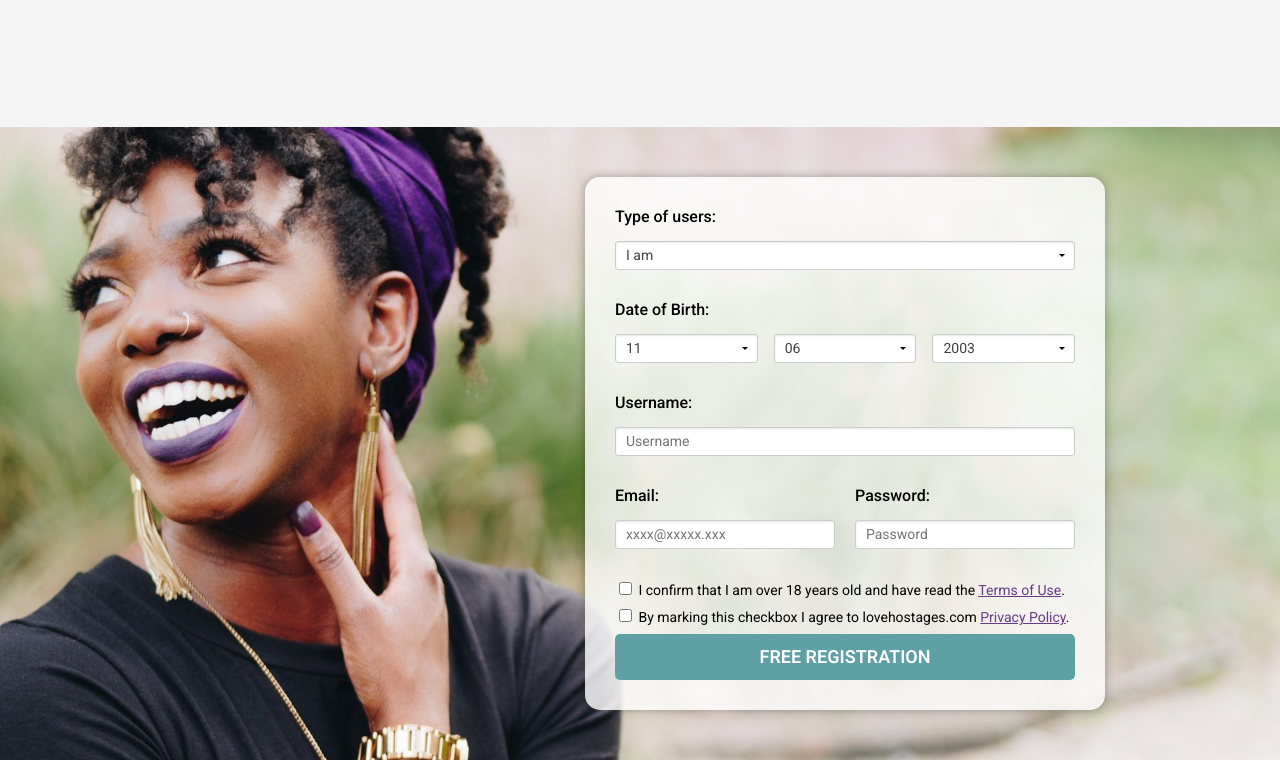
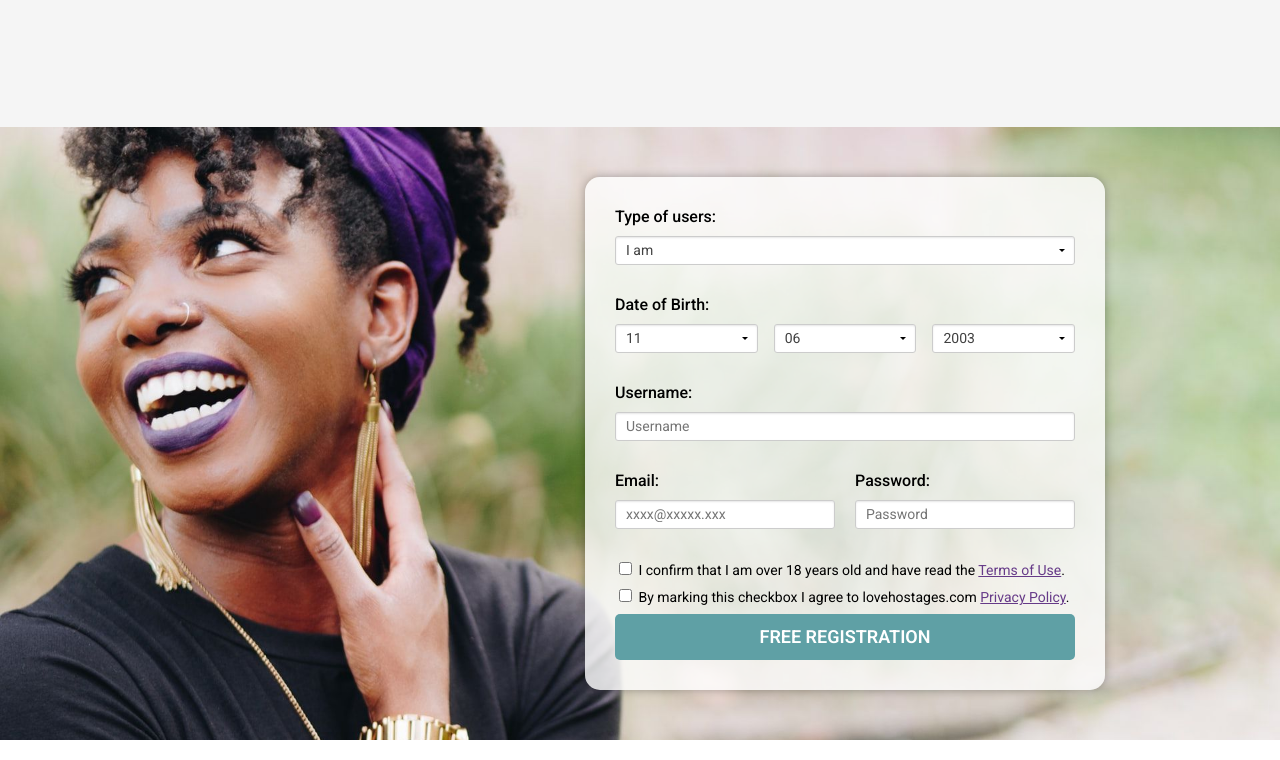
Before and after one commit to RomanVinichenko/taskPage, a website: page app/index.html in a window 1280 px wide. Shown: the part 2815-3575 px from the top of the page. Drawn offline with nearby package versions, Linux system fonts and the light colour scheme.

Commit message:
edit form

```diff
--- a/app/index.html
+++ b/app/index.html
@@ -392,15 +392,17 @@
     <div class="container">
       <h1 class="title sr-only" >Form</h1>
       <form class="form">
-        <label class="form__label" >Type of users:</label>
-        <select class="form__person field" >
+        <label class="form__label" >Type of users:
+          <select class="form__person field" id="person">
             <option value selected="selected" disabled>I am</option>
             <option value="MAN">Man</option>
             <option value="WOMAN">Woman</option>
           </select>
-        <label class="form__label">Date of Birth:</label>
+        </label>
+
+        <label class="form__label">Date of Birth:
         <div class="form__date-inner">
-          <select class="form__date field">
+          <select class="form__date field" id="day">
             <option value="Day">Day</option>
             <option value="1">01</option>
             <option value="2">02</option>
@@ -434,7 +436,7 @@
             <option value="30">30</option>
             <option value="31">31</option>
           </select>
-          <select class="form__date field">
+          <select class="form__date field" id="month">
             <option value="Month">Month</option>
             <option value="1">01</option>
             <option value="2">02</option>
@@ -449,7 +451,7 @@
             <option value="11">11</option>
             <option value="12">12</option>
           </select>
-          <select class="form__date field">
+          <select class="form__date field" id="year">
             <option value="Year">Year</option>
             <option value="2003" selected="selected">2003</option>
             <option value="2002">2002</option>
@@ -517,31 +519,40 @@
             <option value="1940">1940</option>
           </select>
         </div>
-        <label class="form__label" >Username:</label>
+        </label>
+        <label class="form__label" >Username:
           <input
             class="form__username field"
             type="text"
+            id="username"
             placeholder="Username"
             required
           />
+        </label>
         <div class="form__info-inner">
           <div class="form__email">
-            <label class="form__label" >Email:</label>
+            <label class="form__label" >Email:
               <input
                 class="form__username field"
                 type="email"
+                id="email"
                 placeholder="xxxx@xxxxx.xxx"
                 required
               />
+            </label>
+
           </div>
           <div class="form__pass">
-            <label class="form__label" >Password:</label>
+            <label class="form__label" >Password:
               <input
                 class="form__username field"
                 type="password"
+                id="password"
                 placeholder="Password"
                 required
               />
+            </label>
+
           </div>
         </div>
         <div class="form__confirm">
--- a/app/scss/blocks/contact-form.scss
+++ b/app/scss/blocks/contact-form.scss
@@ -26,7 +26,7 @@
     }
 
     .field {
-      margin-bottom: 30px;
+      margin: 10px 0 15px 0;
       padding: 5px 10px;
       appearance: none;
       outline: none;
```
Also changed, not shown: app/css/style.min.css, 1 other file. Lines whose indentation alone changed are shown as unchanged.
